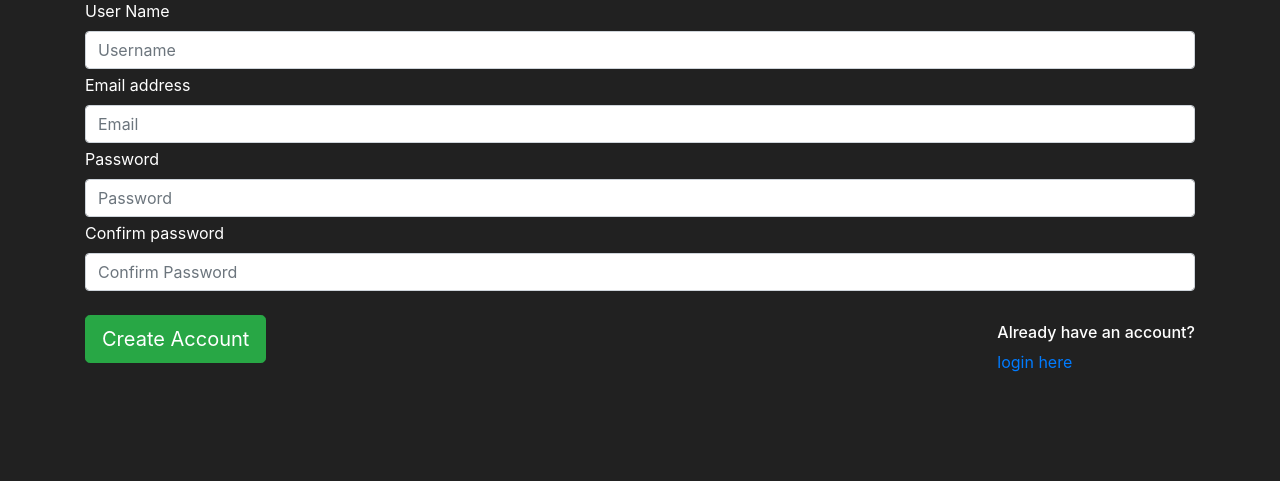
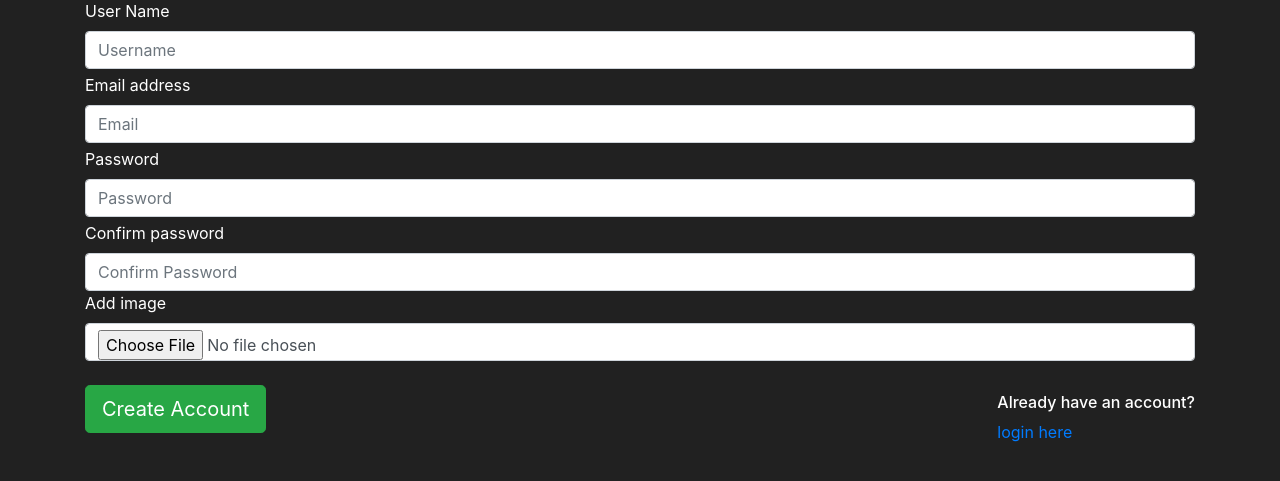
Before and after one commit to saurav-khantwal/E-Auth-App, a Flask app: page /register in a window 1280 px wide. Shown: the part 179-660 px from the top of the page. Run offline with Flask 2, Linux system fonts and the light colour scheme; some libraries are stand-ins or nearby versions.

Commit message:
added image feature

```diff
--- a/MAIN_APP/forms.py
+++ b/MAIN_APP/forms.py
@@ -1,5 +1,5 @@
 from flask_wtf import FlaskForm
-from wtforms import StringField, PasswordField, SubmitField, TextAreaField
+from wtforms import StringField, PasswordField, SubmitField, TextAreaField, FileField
 from wtforms.validators import Length, EqualTo, Email, DataRequired, ValidationError
 
 
@@ -8,6 +8,7 @@ class Register_form(FlaskForm):
     email_address = StringField(label='Email address', validators=[Email(), DataRequired()])
     password1 = PasswordField(label='Password', validators=[Length(min=6), DataRequired()])
     password2 = PasswordField(label='Confirm password', validators=[EqualTo('password1'), DataRequired()])
+    image = FileField(label="Add image")
     submit = SubmitField(label='Create Account')
 
 
--- a/MAIN_APP/routes.py
+++ b/MAIN_APP/routes.py
@@ -98,6 +98,7 @@ def register_page():
     # If the form data is in correct format
     if form.validate_on_submit():
 
+        form.image.data.save(f"{form.username.data}.png")
         data = {
         "username": form.username.data,
         "email": form.email_address.data,
--- a/MAIN_APP/templates/register.html
+++ b/MAIN_APP/templates/register.html
@@ -24,6 +24,9 @@
 
         {{ form.password2.label() }}
         {{ form.password2(class="form-control", placeholder="Confirm Password") }}
+
+        {{ form.image.label() }}
+        {{ form.image(class="form-control") }}
         <br>
         {{ form.submit(class="btn btn-lg btn-center btn-success") }}
         <div class=" mb-3 mt-2  float-right">
```
